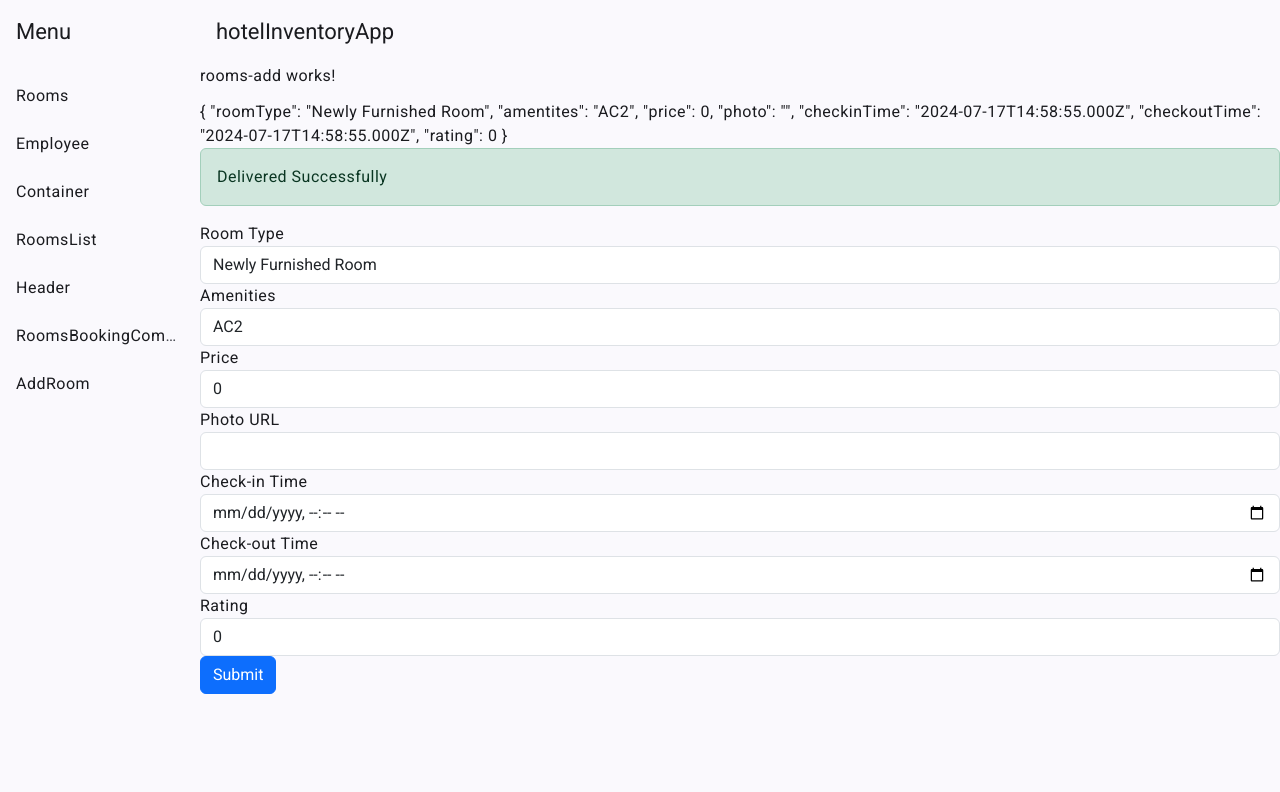
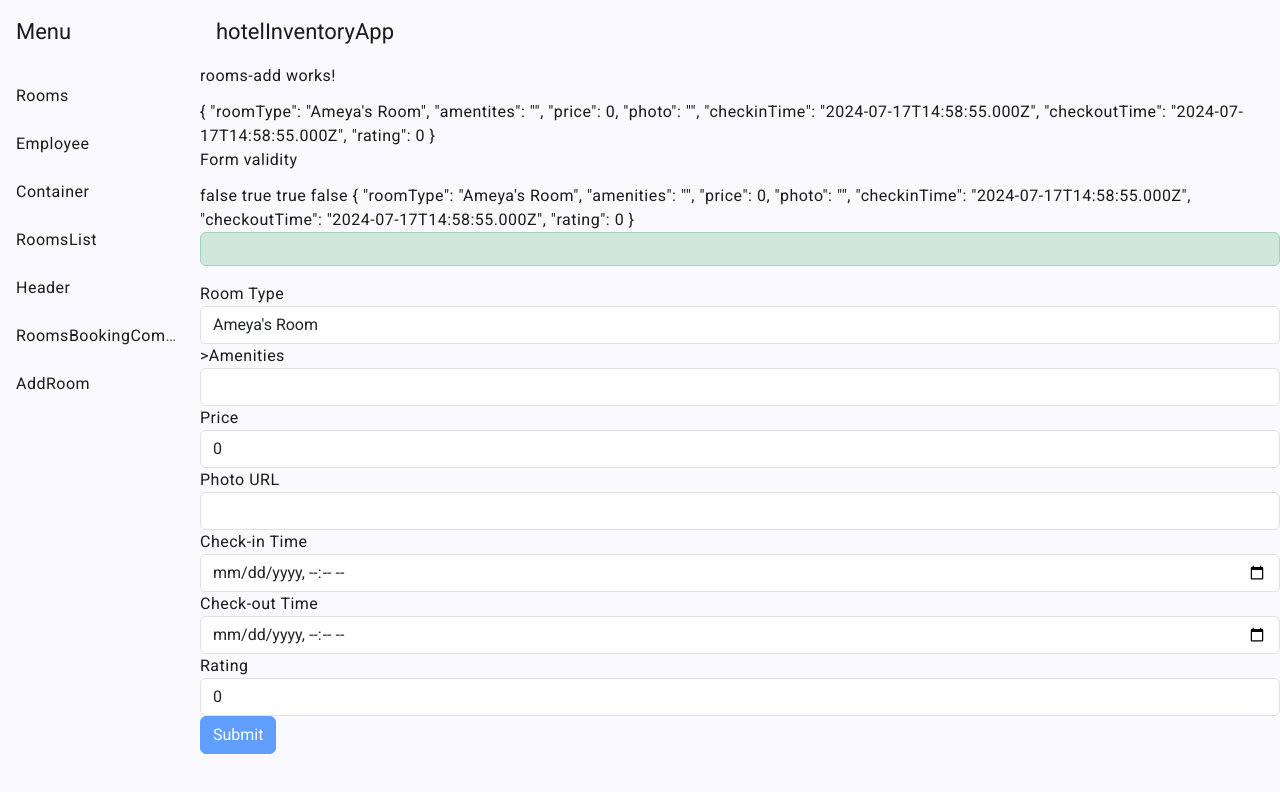
Before and after one commit to ameyagidh/AngularHotelInventoryApp, an Angular app: page /addRoom in a window 1280 px wide. Shown: the top 792 px of the page. Built offline with nearby package versions, Linux system fonts and the light colour scheme.

Commit message:
Prisitine and dirty form validators

```diff
--- a/src/app/app.module.ts
+++ b/src/app/app.module.ts
@@ -24,7 +24,7 @@ import { MatListModule } from '@angular/material/list';
 import { NotfoundComponent } from './notfound/notfound.component';
 import { RoomsBookingComponent } from './hotelrooms/rooms-booking/rooms-booking.component';
 import { RoomsAddComponent } from './hotelrooms/rooms-add/rooms-add.component';
-import { FormsModule } from '@angular/forms';
+import { ReactiveFormsModule, FormsModule } from '@angular/forms';
 
 function initFactory(initService: InitService){
   return ()=>{
@@ -51,13 +51,14 @@ function initFactory(initService: InitService){
     AppRoutingModule,
     BrowserAnimationsModule,
     NgbModule,
-    FormsModule,
     HttpClientModule,
     MatToolbarModule,
     MatButtonModule,
     MatSidenavModule,
     MatIconModule,
     MatListModule,
+    FormsModule,
+    ReactiveFormsModule,
   ],
   providers: [
     provideClientHydration(),
--- a/src/app/hotelrooms/rooms-add/rooms-add.component.html
+++ b/src/app/hotelrooms/rooms-add/rooms-add.component.html
@@ -1,19 +1,35 @@
 <p>rooms-add works!</p>
-{{room | json}}
+{{ room | json }}
+
+<P>Form validity</P>
+{{ roomsForm.valid | json }}
+{{ roomsForm.invalid | json }}
+{{ roomsForm.pristine | json }}
+{{ roomsForm.dirty | json }}
+{{ roomsForm.value | json }}
 
 <div class="alert alert-success">
-    {{successMsg}}
+    {{ successMsg }}
 </div>
 
-<form (ngSubmit)="AddRoom()">
+<form #roomsForm="ngForm" (ngSubmit)="AddRoom(roomsForm)">
   <div class="form-group">
     <label for="roomType">Room Type</label>
-    <input class="form-control" type="text" id="roomType" name="roomType" [(ngModel)]="room.roomType" />
+    <input required class="form-control" type="text" id="roomType" name="roomType" [(ngModel)]="room.roomType" />
   </div>
 
   <div class="form-group">
-    <label for="amenities">Amenities</label>
-    <input class="form-control" type="text" id="amenities" name="amenities" [(ngModel)]="room.amentites" />
+    <label for="amenities" >>Amenities</label>
+    <input  required #roomAmenities="ngModel" minlength="4" maxlength="7" class="form-control" type="text" id="amenities" name="amenities" [(ngModel)]="room.amentites" />
+  </div>
+  <div class="alert alert-danger" *ngIf="roomAmenities.errors?.['minlength']">
+    {{ roomAmenities.errors | json }}
+  </div>
+  <div class="alert alert-danger" *ngIf="roomAmenities.dirty && roomAmenities.errors?.['required']">
+    Please provide the aminites
+  </div>
+  <div class="alert alert-danger" *ngIf="roomAmenities.errors?.['maxLength']">
+    Max Length is 7 characters only
   </div>
 
   <div class="form-group">
@@ -38,10 +54,10 @@
 
   <div class="form-group">
     <label for="rating">Rating</label>
-    <input class="form-control" type="number" step="0.01" id="rating" name="rating" [(ngModel)]="room.rating" />
+    <input min='1' max="5" class="form-control" type="number" step="0.01" id="rating" name="rating" [(ngModel)]="room.rating" />
   </div>
 
   <div class="form-group">
-    <button class="btn btn-primary" type="submit">Submit</button>
+    <button [disabled]="roomsForm.invalid" class="btn btn-primary" type="submit">Submit</button>
   </div>
 </form>
--- a/src/app/hotelrooms/rooms-add/rooms-add.component.ts
+++ b/src/app/hotelrooms/rooms-add/rooms-add.component.ts
@@ -1,6 +1,6 @@
 import { Component, OnInit } from '@angular/core';
 import { roomlist } from '../hotelroomsInterface';
-import { FormsModule } from '@angular/forms';
+import { FormsModule, NgForm } from '@angular/forms';
 import { RoomsService } from '../../../../hotelapi/dist/rooms/rooms.service';
 import { HotelroomsService } from '../../services/hotelrooms.service';
 
@@ -13,8 +13,8 @@ export class RoomsAddComponent implements OnInit{
 
   room : roomlist = {
     // roomNumber:"3",
-    roomType: "Newly Furnished Room",
-    amentites: "AC2",
+    roomType: "Ameya's Room",
+    amentites: "",
     price: 0,
     photo: "",
     checkinTime: new Date(),
@@ -22,17 +22,18 @@ export class RoomsAddComponent implements OnInit{
     rating: 0,
 
   }
-  successMsg = "Delivered Successfully";
+  successMsg = "";
 
   constructor(private roomService:HotelroomsService){
   }
 
   ngOnInit(): void {
   }
-  AddRoom(){
+  AddRoom(roomsForm:NgForm){
     this.roomService.addRoom(this.room).subscribe((data)=>{
       console.log(data);
       this.successMsg = "Room Added Successfully";
+      roomsForm.reset();
      });
   }
 
```
